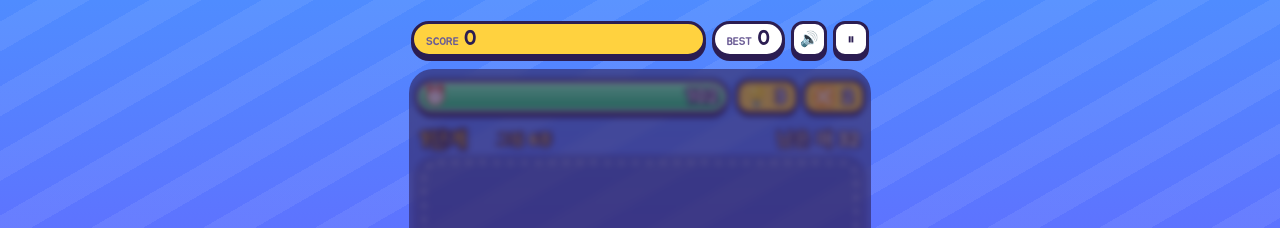
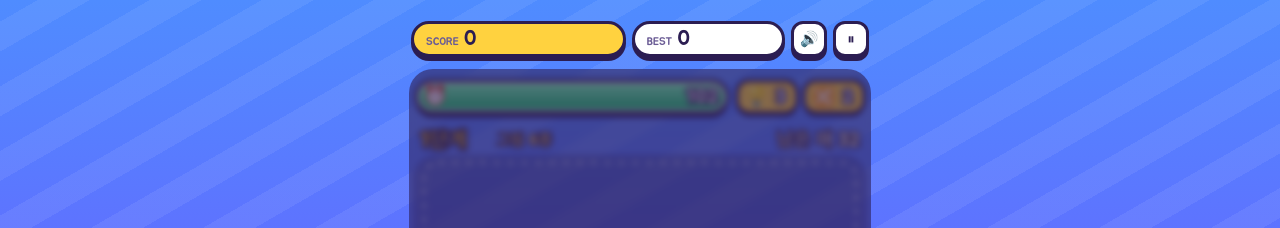
Before and after one commit to hye-rim/sacheon-game, a plain HTML site: page index.html in a window 1280 px wide. Shown: the top 228 px of the page. Drawn offline with Linux system fonts and the light colour scheme.

Commit message:
사천성: 점수가 길어지면 알약 밖으로 삐져나오던 것 수정
- 남는 폭을 점수 3 : 최고 기록 2 로 나눔 (최고 기록 알약이 숫자만큼 늘어나서 점수 알약이 눌리던 것)
- 숫자가 넘치면 글자를 줄이고(21 → 15px), 그래도 넘치면 SCORE·BEST 이름표를 감추고, 마지막으로 더 줄임
- 창 크기가 바뀌어도 다시 맞춤

Co-Authored-By: Claude Sonnet 5.5 <noreply@anthropic.com>

```diff
--- a/game.js
+++ b/game.js
@@ -46,7 +46,7 @@ function fit() {
   $('wrap').style.margin = '0 auto';
   buildSprites(canvas.width / W);
 }
-addEventListener('resize', fit);
+addEventListener('resize', () => { fit(); updateHud(); });
 
 function roundRect(c, x, y, w, h, r) {
   r = Math.min(r, w / 2, h / 2);
@@ -448,9 +448,20 @@ function draw() {
   }
 }
 
+// 점수 숫자가 길어지면 알약 안에 들어갈 때까지 글자를 줄인다 (예전엔 알약 밖으로 삐져나왔다)
+function fitValue(el) {
+  const item = el.parentElement;
+  const over = () => item.scrollWidth > item.clientWidth + 0.5;
+  el.style.fontSize = ''; item.classList.remove('nolabel');
+  let fs = parseFloat(getComputedStyle(el).fontSize) || 21;
+  while (over() && fs > 15) { fs -= 1; el.style.fontSize = fs + 'px'; }           // 먼저 글자를 줄이고
+  if (over()) item.classList.add('nolabel');                                       // 그래도 넘치면 SCORE·BEST 이름표를 감춘다
+  while (over() && fs > 11) { fs -= 1; el.style.fontSize = fs + 'px'; }           // 마지막으로 더 줄인다
+}
 function updateHud() {
   $('score').textContent = score.toLocaleString();
   $('best').textContent = best.toLocaleString();
+  fitValue($('score')); fitValue($('best'));
 }
 
 // ---------- 루프 ----------
@@ -527,7 +538,7 @@ requestAnimationFrame(frame);
 
 /* @test-hooks:start */
 // 테스트용
-window.__sc = { get grid() { return grid; }, get state() { return state; }, get score() { return score; }, get stage() { return stage; },
+window.__sc = { get grid() { return grid; }, get state() { return state; }, get score() { return score; }, set score(v) { score = v; updateHud(); }, get stage() { return stage; },
   get picked() { return picked; }, get time() { return time; }, get tally() { return tally; }, get sp() { return sp; }, skipTally, ensureMoves, tapCell, update, draw, startGame, onOverlayButton, useHint, useShuffle, BX, BY, CW, CH, W, H };
 /* @test-hooks:end */
 })();
--- a/index.html
+++ b/index.html
@@ -29,9 +29,12 @@
   #hud .item {
     display:flex; align-items:baseline; gap:5px; white-space:nowrap;
     background:#fff; border:3px solid var(--ink); border-radius:999px; box-shadow:0 4px 0 var(--ink);
-    padding:2px 12px;
+    padding:2px 12px; overflow:hidden; min-width:0;   /* 숫자가 길어져도 알약 밖으로 나가지 않게 (game.js 가 글자 크기를 줄여 맞춘다) */
   }
-  #hud .item:first-child { background:var(--yellow); flex:1; min-width:0; }
+  /* 남는 폭을 점수 3 : 최고 기록 2 로 나눈다 (예전엔 최고 기록 알약이 숫자만큼 늘어나서 점수 알약이 눌렸다) */
+  #hud .item:first-child { background:var(--yellow); flex:3 1 0; min-width:0; }
+  #hud .item:nth-child(2) { flex:2 1 0; }
+  #hud .item.nolabel .label { display:none; }
   #hud .label { font-size:11px; color:var(--muted); }
   #hud .value { font-size:21px; }
   #hud .icons { display:flex; gap:6px; margin-left:auto; }
```
